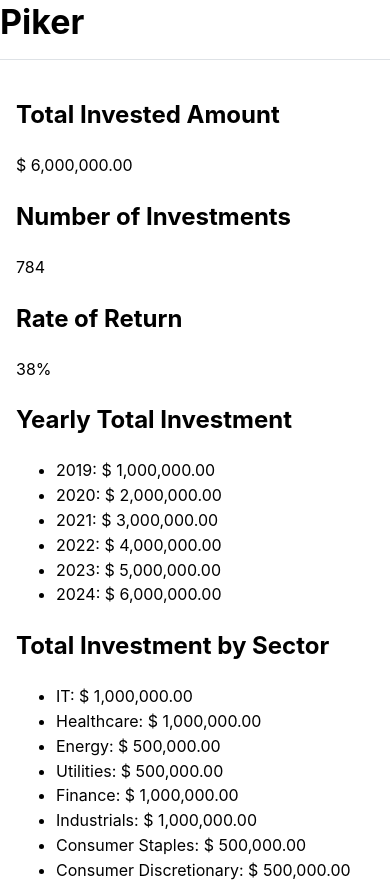
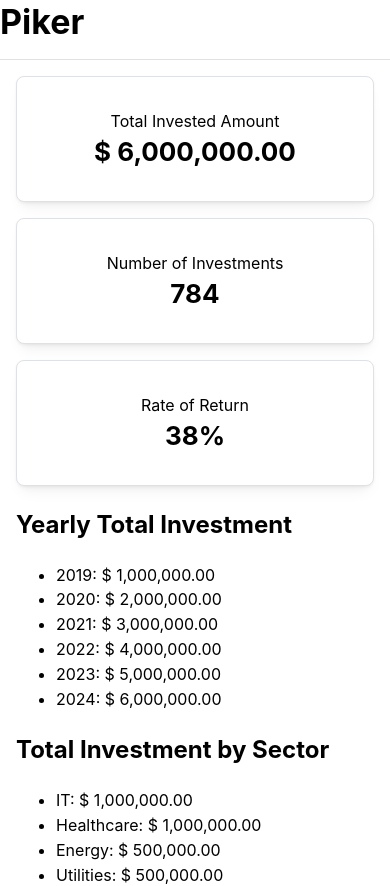
Before and after one commit to vivipoit/piker-ui, a React (Vite) app: page / in a window 390 px wide. Shown: the top 886 px of the page. Built offline with nearby package versions, Linux system fonts and the light colour scheme.

Commit message:
replace "top-row" with responsive Stats component

```diff
--- a/src/App.tsx
+++ b/src/App.tsx
@@ -1,28 +1,26 @@
-import { MantineProvider, AppShell, Title } from "@mantine/core"
+import { createTheme, MantineProvider, AppShell, Title } from "@mantine/core"
 import "@mantine/core/styles.css"
+import { Stats } from "./components/Stats.tsx"
+
+const theme = createTheme({
+  breakpoints: {
+    xs: "30em",
+    sm: "48em",
+    md: "64em",
+    lg: "74em",
+    xl: "90em",
+  },
+})
 
 function App() {
   return (
-    <MantineProvider>
+    <MantineProvider theme={theme}>
       <AppShell header={{ height: 60 }} padding="md">
         <AppShell.Header>
           <Title order={1}>Piker</Title>
         </AppShell.Header>
         <AppShell.Main>
-          <div className="row top-row">
-            <div>
-              <h2>Total Invested Amount</h2>
-              <p>$ 6,000,000.00</p>
-            </div>
-            <div>
-              <h2>Number of Investments</h2>
-              <p>784</p>
-            </div>
-            <div>
-              <h2>Rate of Return</h2>
-              <p>38%</p>
-            </div>
-          </div>
+          <Stats />
 
           <div className="row chart-row">
             <div>
--- /dev/null
+++ b/src/components/StatTile.tsx
@@ -0,0 +1,19 @@
+import { Paper, Text, Title, Center  } from '@mantine/core';
+
+interface StatTileProps {
+  description: String
+  stat: String
+}
+
+export const StatTile: React.FC<StatTileProps> = ({ description, stat }) => {
+  return(
+    <Paper shadow="sm" radius="md" withBorder p="xl">
+      <Text>
+        <Center>{ description }</Center>
+      </Text>
+      <Title order={2}>
+        <Center>{ stat }</Center>
+      </Title>
+    </Paper>
+  )
+}
--- /dev/null
+++ b/src/components/Stats.tsx
@@ -0,0 +1,20 @@
+import { Grid } from "@mantine/core"
+import { StatTile } from "./StatTile.tsx"
+
+export const Stats: React.FC = () => {
+  let tiles = [
+    { uniqueKey: "amount", description: "Total Invested Amount", stat: "$ 6,000,000.00" },
+    { uniqueKey: "number", description: "Number of Investments", stat: "784" },
+    { uniqueKey: "return", description: "Rate of Return", stat: "38%" }
+  ]
+
+  return(
+    <Grid>
+      {tiles.map((tile) => (
+        <Grid.Col span={{ base: 12, md: 4 }} key={tile.uniqueKey} >
+          <StatTile description={tile.description} stat={tile.stat} />
+        </Grid.Col>
+      ))}
+    </Grid>
+  )
+}
```
